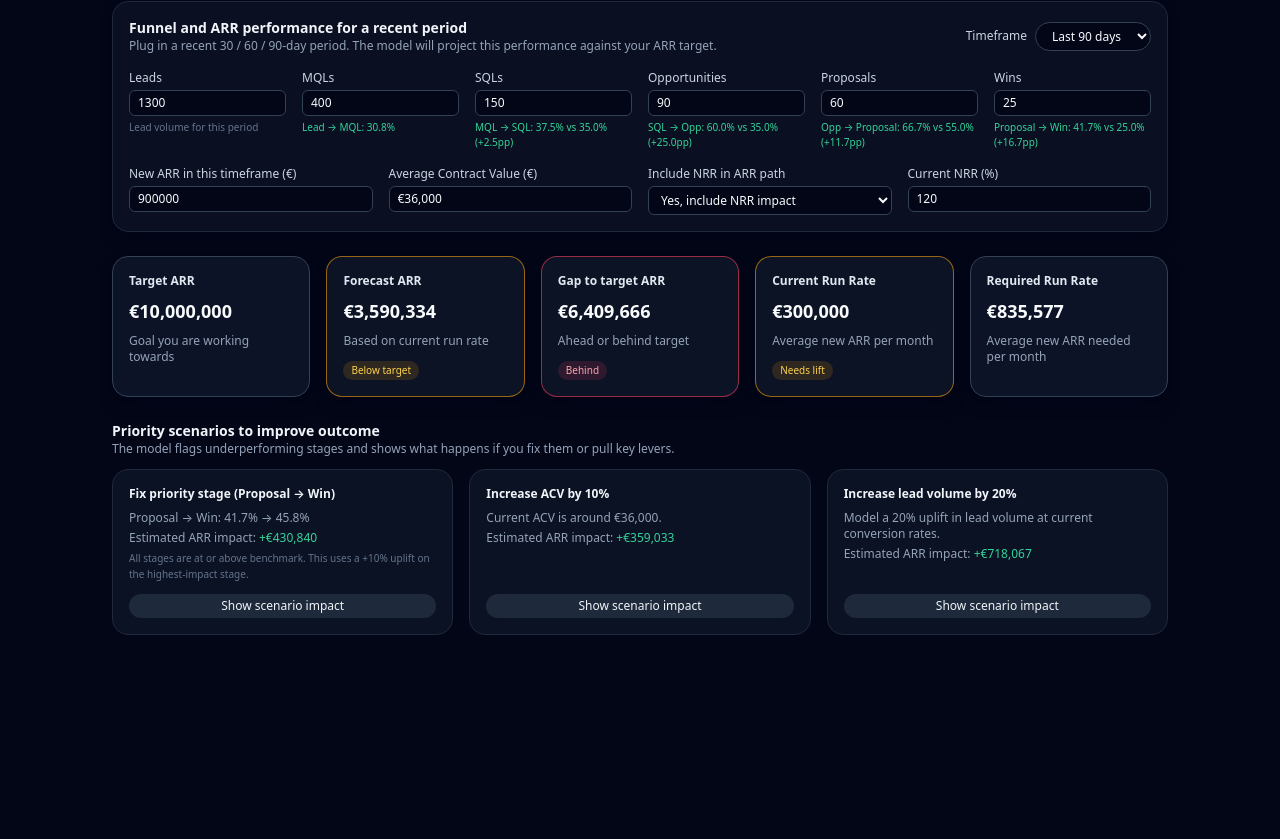
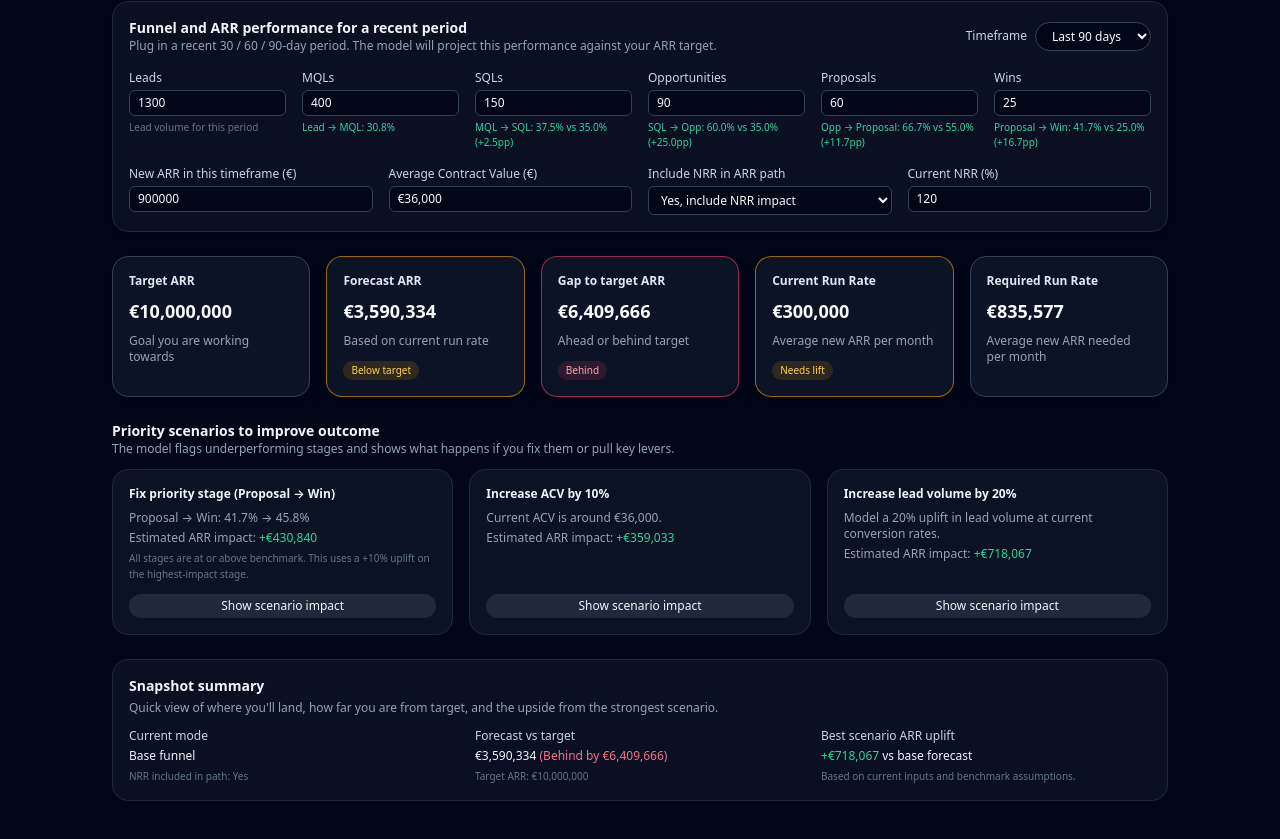
Before and after one commit to powerstephen/saas-throughput-tracker, a Next.js app: page / in a window 1280 px wide. Shown: the part 641-1480 px from the top of the page. Before the commit the page ends 1372 px from the top, so only its background shows below. Built offline with nearby package versions, Linux system fonts and the light colour scheme.

Commit message:
Update MainDashboard.tsx

```diff
--- a/components/MainDashboard.tsx
+++ b/components/MainDashboard.tsx
@@ -45,9 +45,8 @@ function clampNumber(num: number) {
   return Number.isFinite(num) ? num : 0;
 }
 
-const MainDashboard: React.FC<{ benchmarks: Benchmarks }> = ({
-  benchmarks,
-}) => {
+const MainDashboard: React.FC<{ benchmarks: Benchmarks }> =
+  ({ benchmarks }) => {
     const [actuals, setActuals] = useState<Actuals>({
       timeframe: "90",
       leads: 1300,
@@ -87,20 +86,23 @@ const MainDashboard: React.FC<{ benchmarks: Benchmarks }> = ({
           ? actuals.newArr / monthsInPeriod
           : 0;
 
-    const weeksInTimeframe = benchmarks.timeframeWeeks;
-    const monthsInTargetPeriod = weeksInTimeframe / 4.345;
+      const weeksInTimeframe =
+        benchmarks.timeframeWeeks;
+      const monthsInTargetPeriod =
+        weeksInTimeframe / 4.345;
 
       let forecastArr =
         currentRunRate * monthsInTargetPeriod;
 
       // NRR could be layered later; for now we keep the forecast simple
-    // if (actuals.includeNrr) { ... }
 
-    const gapToTarget = forecastArr - benchmarks.targetArr;
+      const gapToTarget =
+        forecastArr - benchmarks.targetArr;
 
       const requiredRunRate =
         monthsInTargetPeriod > 0
-        ? benchmarks.targetArr / monthsInTargetPeriod
+          ? benchmarks.targetArr /
+            monthsInTargetPeriod
           : 0;
 
       return {
@@ -109,18 +111,30 @@ const MainDashboard: React.FC<{ benchmarks: Benchmarks }> = ({
         gapToTarget: clampNumber(gapToTarget),
         requiredRunRate: clampNumber(requiredRunRate),
       };
-  }, [actuals.newArr, monthsInPeriod, benchmarks, actuals.includeNrr]);
+    }, [
+      actuals.newArr,
+      monthsInPeriod,
+      benchmarks,
+      actuals.includeNrr,
+    ]);
 
-  const selectedMetrics = scenarioMetrics || baseMetrics;
+    const selectedMetrics =
+      scenarioMetrics || baseMetrics;
 
     // Actual conversion rates from the current period
     const conversionRates = useMemo(() => {
       const leadToMql =
-      actuals.leads > 0 ? actuals.mqls / actuals.leads : 0;
+        actuals.leads > 0
+          ? actuals.mqls / actuals.leads
+          : 0;
       const mqlToSql =
-      actuals.mqls > 0 ? actuals.sqls / actuals.mqls : 0;
+        actuals.mqls > 0
+          ? actuals.sqls / actuals.mqls
+          : 0;
       const sqlToOpp =
-      actuals.sqls > 0 ? actuals.opps / actuals.sqls : 0;
+        actuals.sqls > 0
+          ? actuals.opps / actuals.sqls
+          : 0;
       const oppToProposal =
         actuals.opps > 0
           ? actuals.proposals / actuals.opps
@@ -155,7 +169,8 @@ const MainDashboard: React.FC<{ benchmarks: Benchmarks }> = ({
       const sign = diffPp > 0 ? "+" : "";
       let toneClass = "text-slate-400";
       if (diffPp > 0.5) toneClass = "text-emerald-400";
-    else if (diffPp < -0.5) toneClass = "text-rose-400";
+      else if (diffPp < -0.5)
+        toneClass = "text-rose-400";
 
       return {
         label: `${(actual * 100).toFixed(
@@ -202,13 +217,15 @@ const MainDashboard: React.FC<{ benchmarks: Benchmarks }> = ({
         {
           id: "oppToProposal" as const,
           label: "Opp → Proposal",
-        actual: conversionRates.oppToProposal,
+          actual:
+            conversionRates.oppToProposal,
           target: benchmarks.oppToProposal,
         },
         {
           id: "proposalToWin" as const,
           label: "Proposal → Win",
-        actual: conversionRates.proposalToWin,
+          actual:
+            conversionRates.proposalToWin,
           target: benchmarks.proposalToWin,
         },
       ];
@@ -227,8 +244,10 @@ const MainDashboard: React.FC<{ benchmarks: Benchmarks }> = ({
       return underperforming[0];
     }, [conversionRates, benchmarks]);
 
-  const weeksInTimeframe = benchmarks.timeframeWeeks;
-  const monthsInTargetPeriod = weeksInTimeframe / 4.345;
+    const weeksInTimeframe =
+      benchmarks.timeframeWeeks;
+    const monthsInTargetPeriod =
+      weeksInTimeframe / 4.345;
 
     type ScenarioPreview = (ScenarioMetrics & {
       arrDelta: number;
@@ -244,29 +263,40 @@ const MainDashboard: React.FC<{ benchmarks: Benchmarks }> = ({
       stageId: StageId,
       newRate: number
     ): ScenarioPreview => {
-    let { leads, mqls, sqls, opps, proposals } = actuals;
+      let { leads, mqls, sqls, opps, proposals } =
+        actuals;
       let wins = actuals.wins;
 
       // Rebuild the pipeline from the adjusted stage downward
       if (stageId === "mqlToSql") {
-      const newSqls = Math.round(mqls * newRate);
-      const newOpps = conversionRates.sqlToOpp * newSqls;
+        const newSqls = Math.round(
+          mqls * newRate
+        );
+        const newOpps =
+          conversionRates.sqlToOpp * newSqls;
         const newProposals =
           conversionRates.oppToProposal * newOpps;
         const newWins =
-        conversionRates.proposalToWin * newProposals;
+          conversionRates.proposalToWin *
+          newProposals;
         wins = newWins;
       } else if (stageId === "sqlToOpp") {
-      const newOpps = Math.round(sqls * newRate);
+        const newOpps = Math.round(
+          sqls * newRate
+        );
         const newProposals =
           conversionRates.oppToProposal * newOpps;
         const newWins =
-        conversionRates.proposalToWin * newProposals;
+          conversionRates.proposalToWin *
+          newProposals;
         wins = newWins;
       } else if (stageId === "oppToProposal") {
-      const newProposals = Math.round(opps * newRate);
+        const newProposals = Math.round(
+          opps * newRate
+        );
         const newWins =
-        conversionRates.proposalToWin * newProposals;
+          conversionRates.proposalToWin *
+          newProposals;
         wins = newWins;
       } else if (stageId === "proposalToWin") {
         const newWins = Math.round(
@@ -311,7 +341,7 @@ const MainDashboard: React.FC<{ benchmarks: Benchmarks }> = ({
       scenarioStageActual = weakestStage.actual;
       scenarioStageTarget = weakestStage.target;
     } else {
-    // All stages at / above target → pick the max-impact stage
+      // All stages at / above target → pick the max-impact stage (+10% relative uplift)
       const candidates: {
         id: StageId;
         label: string;
@@ -346,7 +376,10 @@ const MainDashboard: React.FC<{ benchmarks: Benchmarks }> = ({
 
       for (const c of candidates) {
         if (!c.actual || c.actual <= 0) continue;
-      const upliftRate = Math.min(c.actual * 1.1, 1); // +10% relative uplift
+        const upliftRate = Math.min(
+          c.actual * 1.1,
+          1
+        ); // +10% relative uplift
         const preview = computeStageScenario(
           c.id,
           upliftRate
@@ -453,11 +486,16 @@ const MainDashboard: React.FC<{ benchmarks: Benchmarks }> = ({
         return;
       }
 
-    if (scenario === "lift-acv" && liftAcvPreview) {
+      if (
+        scenario === "lift-acv" &&
+        liftAcvPreview
+      ) {
         setActiveScenario("lift-acv");
         setScenarioMetrics({
-        forecastArr: liftAcvPreview.forecastArr,
-        gapToTarget: liftAcvPreview.gapToTarget,
+          forecastArr:
+            liftAcvPreview.forecastArr,
+          gapToTarget:
+            liftAcvPreview.gapToTarget,
           currentRunRate:
             liftAcvPreview.currentRunRate,
         });
@@ -534,6 +572,31 @@ const MainDashboard: React.FC<{ benchmarks: Benchmarks }> = ({
 
     const avgContractValue = baseAcv;
 
+    const scenarioModeLabel = activeScenario
+      ? activeScenario === "weakest-stage"
+        ? "Scenario: priority stage"
+        : activeScenario === "lift-acv"
+        ? "Scenario: +10% ACV"
+        : "Scenario: +20% leads"
+      : "Base funnel";
+
+    const allDeltas = [
+      weakestPreview?.arrDelta ?? null,
+      liftAcvPreview?.arrDelta ?? null,
+      boostLeadsPreview?.arrDelta ?? null,
+    ].filter(
+      (v): v is number =>
+        v !== null && Number.isFinite(v)
+    );
+
+    const bestDelta =
+      allDeltas.length > 0
+        ? allDeltas.reduce(
+            (max, v) => (v > max ? v : max),
+            allDeltas[0]
+          )
+        : null;
+
     return (
       <div className="space-y-6">
         {/* Funnel + ARR inputs */}
@@ -541,13 +604,13 @@ const MainDashboard: React.FC<{ benchmarks: Benchmarks }> = ({
           <div className="mb-4 flex items-center justify-between gap-2">
             <div>
               <h2 className="text-sm font-semibold text-slate-100">
-              Funnel and ARR performance for a recent
-              period
+                Funnel and ARR performance for a
+                recent period
               </h2>
               <p className="text-xs text-slate-400">
-              Plug in a recent 30 / 60 / 90-day period.
-              The model will project this performance
-              against your ARR target.
+                Plug in a recent 30 / 60 / 90-day
+                period. The model will project this
+                performance against your ARR target.
               </p>
             </div>
             <div className="flex items-center gap-2">
@@ -620,8 +683,10 @@ const MainDashboard: React.FC<{ benchmarks: Benchmarks }> = ({
                 <p
                   className={`mt-1 text-[10px] ${mqlToSqlCompare.toneClass}`}
                 >
-                Lead → MQL: {(
-                  conversionRates.leadToMql * 100
+                  Lead → MQL:{" "}
+                  {(
+                    conversionRates.leadToMql *
+                    100
                   ).toFixed(1)}
                   %
                 </p>
@@ -648,7 +713,8 @@ const MainDashboard: React.FC<{ benchmarks: Benchmarks }> = ({
                 <p
                   className={`mt-1 text-[10px] ${mqlToSqlCompare.toneClass}`}
                 >
-                MQL → SQL: {mqlToSqlCompare.label}
+                  MQL → SQL:{" "}
+                  {mqlToSqlCompare.label}
                 </p>
               )}
             </div>
@@ -673,7 +739,8 @@ const MainDashboard: React.FC<{ benchmarks: Benchmarks }> = ({
                 <p
                   className={`mt-1 text-[10px] ${sqlToOppCompare.toneClass}`}
                 >
-                SQL → Opp: {sqlToOppCompare.label}
+                  SQL → Opp:{" "}
+                  {sqlToOppCompare.label}
                 </p>
               )}
             </div>
@@ -818,7 +885,9 @@ const MainDashboard: React.FC<{ benchmarks: Benchmarks }> = ({
         <section className="grid gap-4 md:grid-cols-5">
           <HeroCard
             title="Target ARR"
-          value={formatCurrency(benchmarks.targetArr)}
+            value={formatCurrency(
+              benchmarks.targetArr
+            )}
             subtitle="Goal you are working towards"
             statusLabel=""
             statusTone="neutral"
@@ -878,12 +947,13 @@ const MainDashboard: React.FC<{ benchmarks: Benchmarks }> = ({
           <div className="flex items-center justify-between gap-2">
             <div>
               <h2 className="text-sm font-semibold text-slate-100">
-              Priority scenarios to improve outcome
+                Priority scenarios to improve
+                outcome
               </h2>
               <p className="text-xs text-slate-400">
-              The model flags underperforming stages and
-              shows what happens if you fix them or pull key
-              levers.
+                The model flags underperforming stages
+                and shows what happens if you fix them
+                or pull key levers.
               </p>
             </div>
             {activeScenario && (
@@ -930,7 +1000,8 @@ const MainDashboard: React.FC<{ benchmarks: Benchmarks }> = ({
                               : "text-rose-400"
                           }
                         >
-                        {weakestPreview.arrDelta >= 0
+                          {weakestPreview.arrDelta >=
+                          0
                             ? "+"
                             : "-"}
                           {formatCurrency(
@@ -977,7 +1048,7 @@ const MainDashboard: React.FC<{ benchmarks: Benchmarks }> = ({
                 </h3>
                 <p className="text-xs text-slate-400">
                   Current ACV is around{" "}
-                {formatCurrency(baseAcv)}.{" "}
+                  {formatCurrency(baseAcv)}.
                   {liftAcvPreview && (
                     <span className="mt-1 block">
                       Estimated ARR impact:{" "}
@@ -1022,19 +1093,21 @@ const MainDashboard: React.FC<{ benchmarks: Benchmarks }> = ({
                   Increase lead volume by 20%
                 </h3>
                 <p className="text-xs text-slate-400">
-                Model a 20% uplift in lead volume at current
-                conversion rates.
+                  Model a 20% uplift in lead volume at
+                  current conversion rates.
                   {boostLeadsPreview && (
                     <span className="mt-1 block">
                       Estimated ARR impact:{" "}
                       <span
                         className={
-                        boostLeadsPreview.arrDelta >= 0
+                          boostLeadsPreview.arrDelta >=
+                          0
                             ? "text-emerald-400"
                             : "text-rose-400"
                         }
                       >
-                      {boostLeadsPreview.arrDelta >= 0
+                        {boostLeadsPreview.arrDelta >=
+                        0
                           ? "+"
                           : "-"}
                         {formatCurrency(
@@ -1062,6 +1135,92 @@ const MainDashboard: React.FC<{ benchmarks: Benchmarks }> = ({
             </div>
           </div>
         </section>
+
+        {/* Snapshot summary */}
+        <section className="mt-2 rounded-2xl border border-slate-800 bg-slate-900/60 p-4">
+          <h2 className="text-sm font-semibold text-slate-100">
+            Snapshot summary
+          </h2>
+          <p className="mt-1 text-xs text-slate-400">
+            Quick view of where you&apos;ll land, how
+            far you are from target, and the upside
+            from the strongest scenario.
+          </p>
+
+          <div className="mt-3 grid gap-4 md:grid-cols-3 text-xs">
+            <div>
+              <p className="text-slate-300">
+                Current mode
+              </p>
+              <p className="mt-1 font-medium text-slate-100">
+                {scenarioModeLabel}
+              </p>
+              <p className="mt-1 text-[10px] text-slate-500">
+                NRR included in path:{" "}
+                <span className="font-medium">
+                  {actuals.includeNrr ? "Yes" : "No"}
+                </span>
+              </p>
+            </div>
+
+            <div>
+              <p className="text-slate-300">
+                Forecast vs target
+              </p>
+              <p className="mt-1 font-medium text-slate-100">
+                {formatCurrency(
+                  selectedMetrics.forecastArr
+                )}{" "}
+               {" "}
+                <span
+                  className={
+                    gapStatusTone === "good"
+                      ? "text-emerald-400"
+                      : "text-rose-400"
+                  }
+                >
+                  ({gapStatusLabel} by{" "}
+                  {formatCurrency(gapAbs)})
+                </span>
+              </p>
+              <p className="mt-1 text-[10px] text-slate-500">
+                Target ARR:{" "}
+                {formatCurrency(benchmarks.targetArr)}
+              </p>
+            </div>
+
+            <div>
+              <p className="text-slate-300">
+                Best scenario ARR uplift
+              </p>
+              {bestDelta !== null ? (
+                <p className="mt-1 font-medium text-slate-100">
+                  <span
+                    className={
+                      bestDelta >= 0
+                        ? "text-emerald-400"
+                        : "text-rose-400"
+                    }
+                  >
+                    {bestDelta >= 0 ? "+" : "-"}
+                    {formatCurrency(
+                      Math.abs(bestDelta)
+                    )}
+                  </span>{" "}
+                  vs base forecast
+                </p>
+              ) : (
+                <p className="mt-1 font-medium text-slate-100">
+                  No scenarios configured yet
+                </p>
+              )}
+              <p className="mt-1 text-[10px] text-slate-500">
+                Based on current inputs and benchmark
+                assumptions.
+              </p>
+            </div>
+          </div>
+        </section>
       </div>
     );
   };
```
Lines whose indentation alone changed are shown as unchanged.
